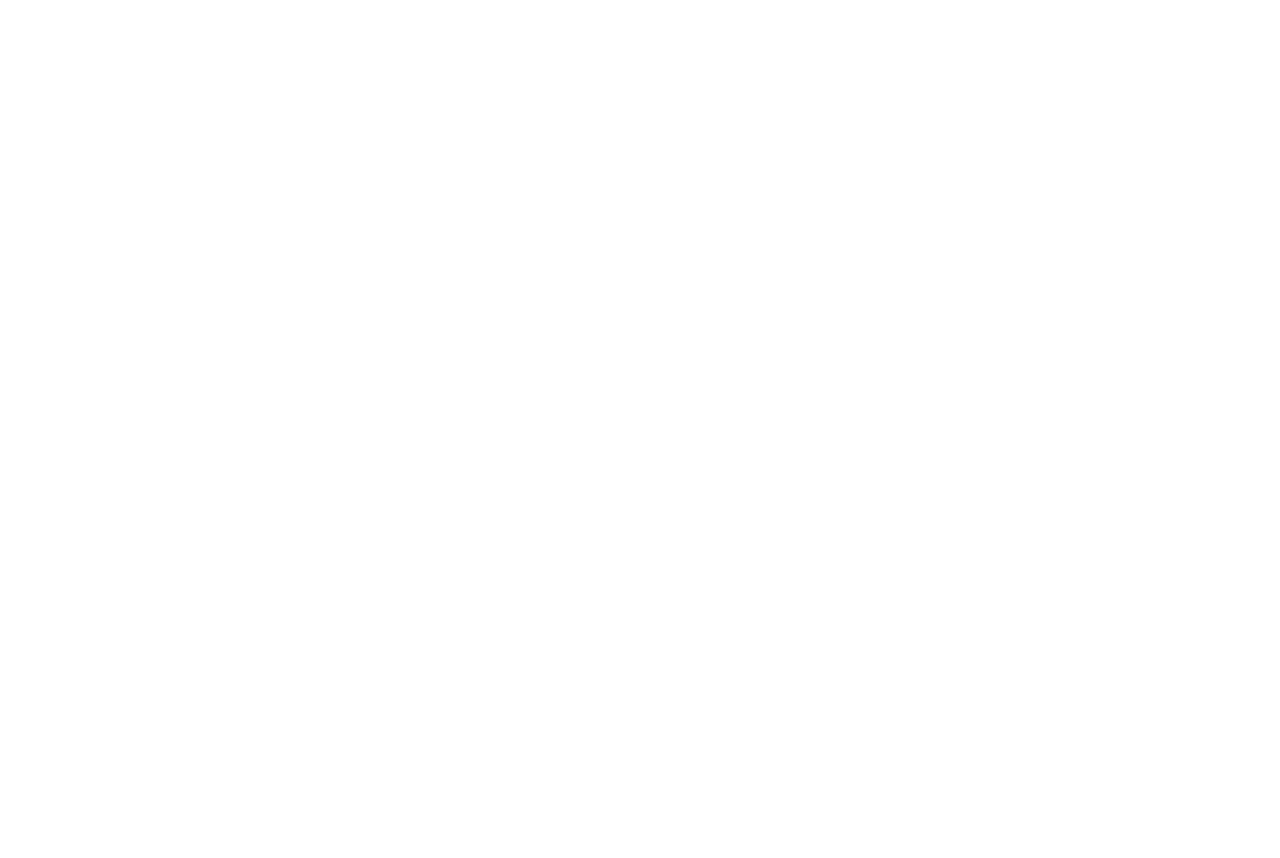
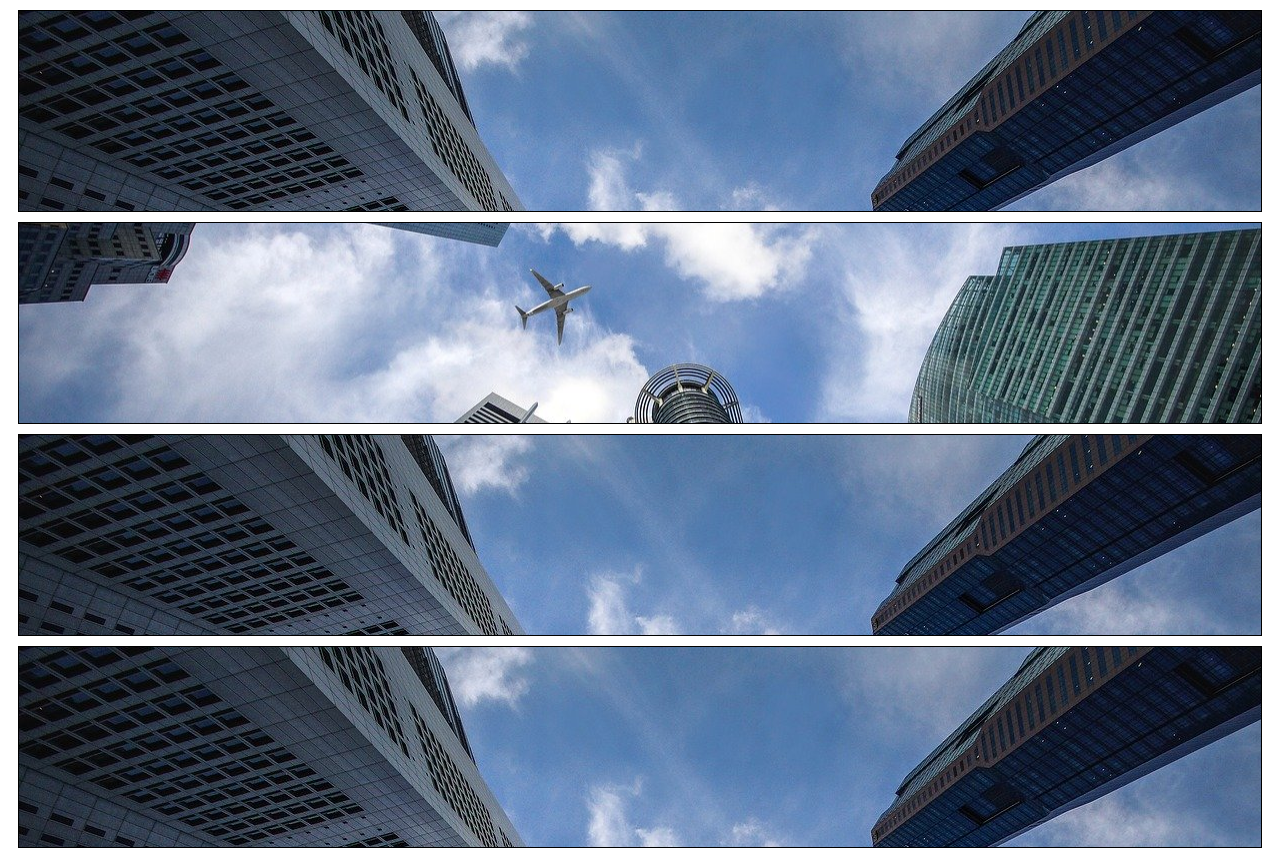
Before and after one commit to Mateussdn/HTML-e-CSS, a plain HTML site: page ex024/fundo003.html in a window 1280 px wide. Before the commit the page ends 800 px from the top, so only its background shows below. Drawn offline with Linux system fonts and the light colour scheme.

Commit message:
Exercícios capitulo 19

```diff
--- a/ex024/fundo003.html
+++ b/ex024/fundo003.html
@@ -6,24 +6,34 @@
     <meta name="viewport" content="width=device-width, initial-scale=1.0">
     <title>Posição dos fundos</title>
     <style>
-        div.blaco {
+        div.bloco {
             background-image: url('imagens/wallpaper002.jpg');
-            height: 100px;
+            height: 200px;
             border: 1px solid black;
             border-radius: 20 px;
             margin: 10px;
 
         }
+        div#q1 {
+            background-position: left top;
+
+        }
+        div#q2 {
+            background-position: left center;
+        }
     </style>
 </head>
 <body>
-    <div class="bloco">
+    <div class="bloco" id="q1">
 
     </div>
-    <div class="bloco">
+    <div class="bloco" id="q2">
 
     </div>
-    <div class="bloco">
+    <div class="bloco" id="q3">
+
+    </div>
+    <div class="bloco" id="q4">
 
     </div>
 
```
Also changed, not shown: ex024/fundo004.html (added, +22 -0 lines), ex024/fundo005.html (added, +19 -0 lines).
